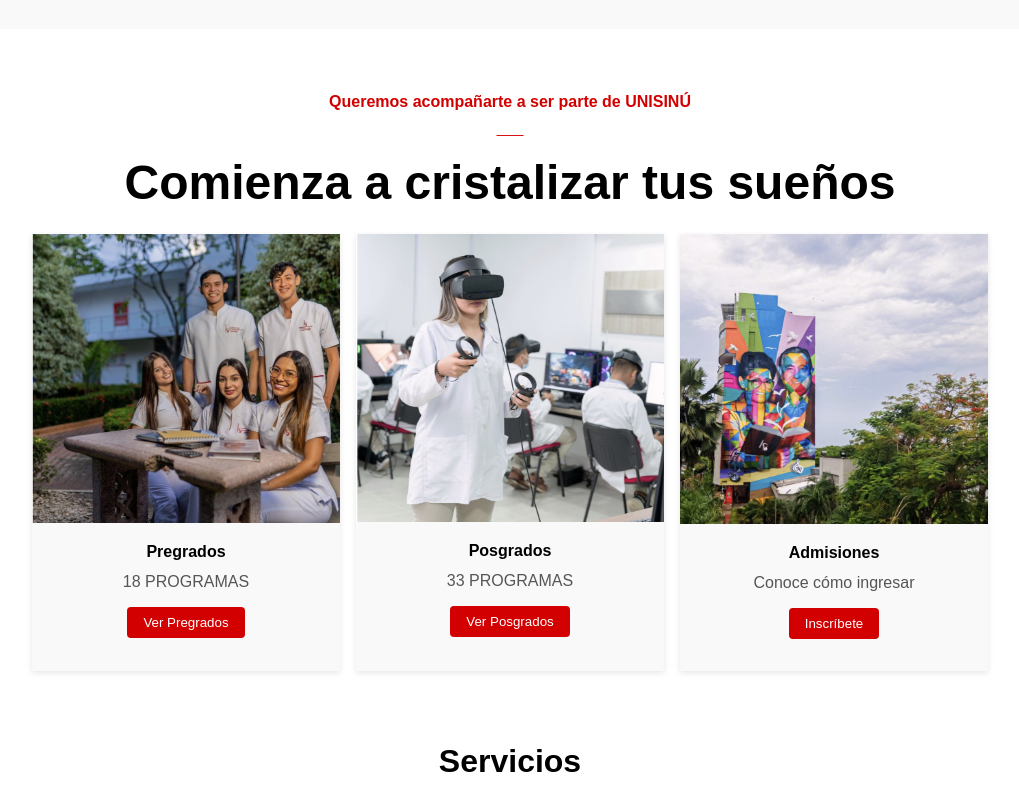
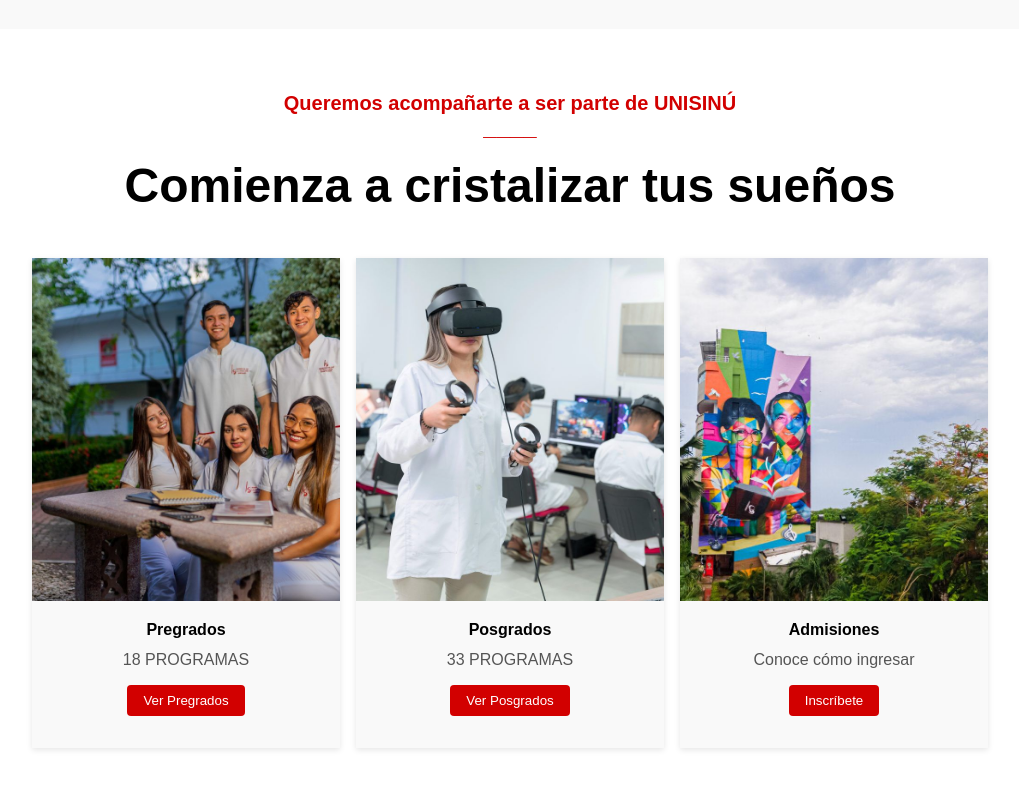
Before and after one commit to Camilo-David-Pacheco-Prieto/INDEX_PAGINA_WEB_UNIVERSIDAD_DEL_SINU, a plain HTML site: page index.html in a window 1280 px wide. Shown: the part 1153-1940 px from the top of the page, without its empty margins (130-1149 px from the left). Drawn offline with Linux system fonts and the light colour scheme.

Commit message:
Index de la página web de la Universidad del sinu

```diff
--- a/index.html
+++ b/index.html
@@ -7,6 +7,7 @@
   <link rel="stylesheet" href="styles.css">
   <!-- Favicon -->
   <link rel="icon" type="image/png" href="ICONOS/ICONO-UNISINÚ-TAB.jpg">
+  <link rel="stylesheet" href="https://cdnjs.cloudflare.com/ajax/libs/font-awesome/6.5.0/css/all.min.css"/>
 </head>
 <body>
   <header class="menu-header">
@@ -111,7 +112,7 @@
 <!-- Sección de programas -->
   <section class="programas">
   <h2 class="titulo-secciones">Queremos acompañarte a ser parte de UNISINÚ</h2>
-  <h2 class="titulo-secciones2">__</h2>
+  <h2 class="titulo-secciones2">____</h2>
   <!-- Texto principal de la sección -->
   <p class="programas-subtitulo"><stronger>Comienza a cristalizar tus sueños</stronger></p>
 
@@ -120,7 +121,7 @@
     <div class="card">
       <!-- Imagen de la tarjeta -->
       <div class="card-imagen">
-        <img src="IMAGENES/PREGRADOS.png" alt="Pregrados">
+        <img src="IMAGENES/PREGRADOS.jpg" alt="Pregrados">
       </div>
       <!-- Contenido de la tarjeta -->
       <div class="card-content">
@@ -133,7 +134,7 @@
     <!-- Tarjeta 2 -->
     <div class="card">
       <div class="card-imagen">
-        <img src="IMAGENES/POSGRADOS.png" alt="Posgrados">
+        <img src="IMAGENES/POSGRADOS.jpg" alt="Posgrados">
       </div>
       <div class="card-content">
         <h3 class="secundario">Posgrados</h3>
@@ -145,7 +146,7 @@
     <!-- Tarjeta 3 -->
     <div class="card">
       <div class="card-imagen">
-        <img src="IMAGENES/ADMISIONES.png" alt="Admisiones">
+        <img src="IMAGENES/ADMISIONES.jpg" alt="Admisiones">
       </div>
       <div class="card-content">
         <h3 class="secundario">Admisiones</h3>
--- a/styles.css
+++ b/styles.css
@@ -304,8 +304,9 @@
 
 .titulo-secciones {
   color: #D20000;
-  font-size: 1rem;
-  font-weight: 600;
+  font-size: 20px;
+  line-height: 20px;
+  font-weight: 700;
 }
 
 .titulo-secciones2 {
@@ -317,8 +318,10 @@
 .programas-subtitulo {
   font-family: 'sans-serif', Arial, sans-serif;
   font-weight: 700;
-  font-size: 3rem;
-  margin-bottom: 0.5rem;
+  font-size: 48px;
+  line-height: 58px;
+  font-weight: 800;
+  margin-bottom: 35px;
   color: #000000;
 }
 
@@ -348,7 +351,7 @@
 /* Imagen de la tarjeta */
 .card-imagen img {
   width: 100%;
-  height: auto;
+  height: 343px;
   border-radius: 0;
   display: block;
   object-fit: cover;
@@ -476,6 +479,10 @@
   height: auto;
 }
 
+.radio-boton{
+  height: 100px;
+}
+
 /* Botón blanco */
 .btn-blanco {
   background: #ffffff;
@@ -483,8 +490,9 @@
   font-weight: 600;
   text-decoration: none;
   padding: 0.8rem 1.5rem;
-  font-size: 1.2rem;
+  font-size: 0.7rem;
   border-radius: 5px;
+  font-weight: 700;
   border: none;
   display: inline-block;
   transition: background 0.3s ease, color 0.3s ease;
@@ -502,7 +510,7 @@
 }
 
 .servicios-titulo {
-  font-size: 2rem;
+  font-size: 54px;
   font-weight: 700;
   margin-bottom: 2rem;
   color: #000;
@@ -647,7 +655,7 @@
 }
 
 .certifications img {
-  width: 80px;
+  width: 100px;
   height: auto;
 }
 
```
Also changed, not shown: IMAGENES/ADMISIONES.jpg (added), IMAGENES/ADMISIONES.png (deleted), IMAGENES/POSGRADOS.jpg (added), IMAGENES/POSGRADOS.png (deleted), IMAGENES/PREGRADOS.jpg (added), IMAGENES/PREGRADOS.png (deleted).
